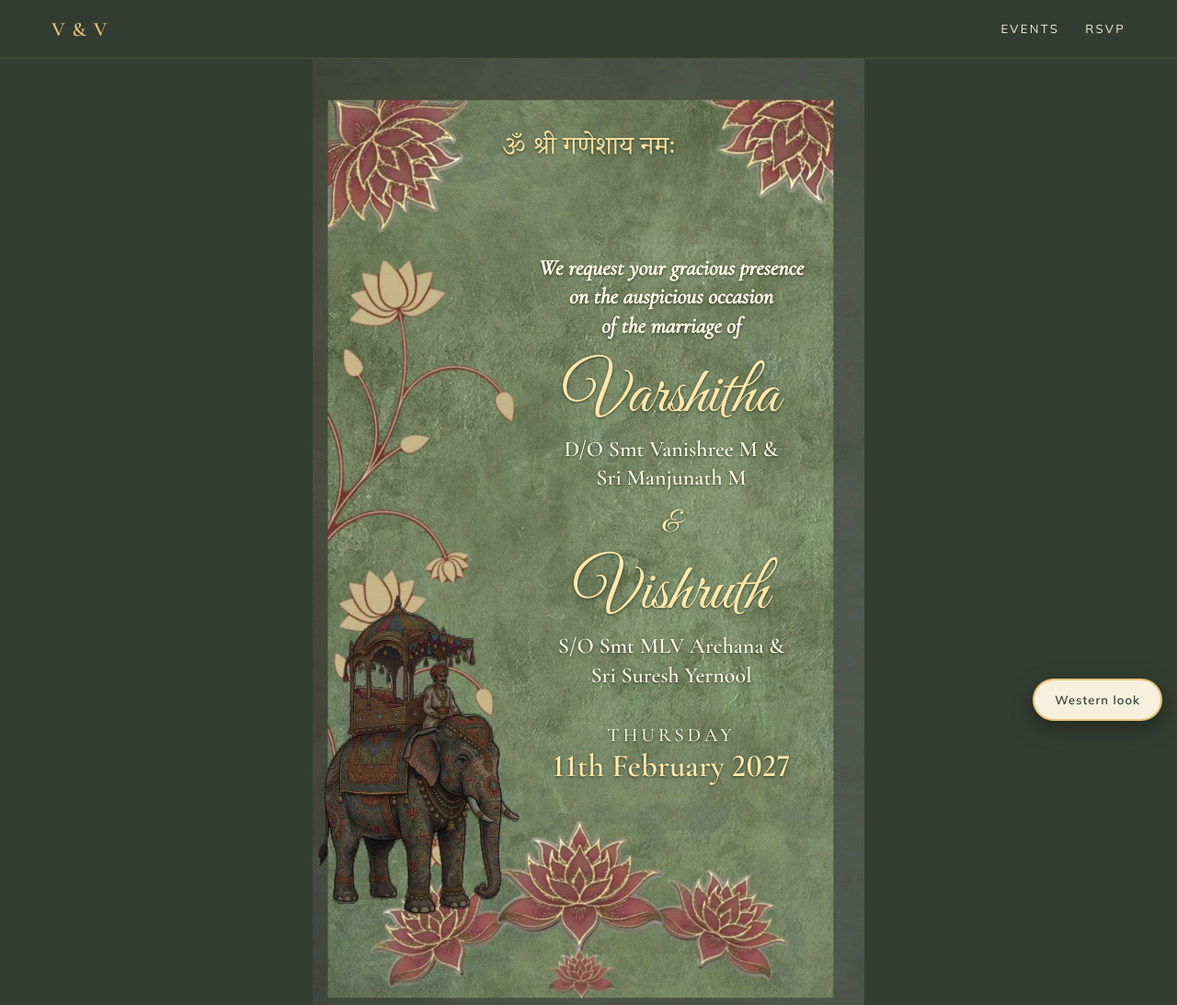
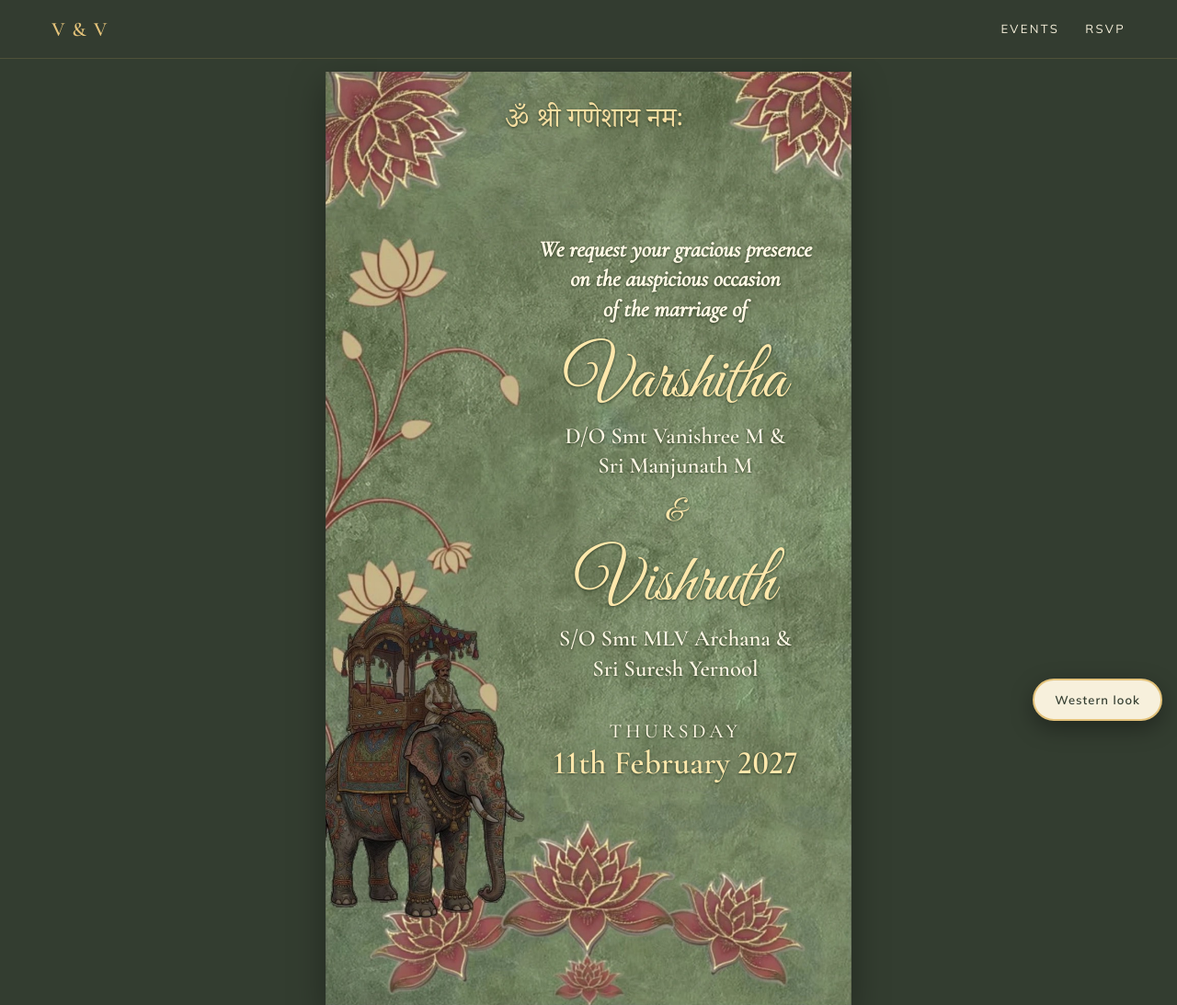
Before and after one commit to varshithamanasa/varshitha-vishruth, a plain HTML site: page index.html in a window 1280 px wide. Shown: the top 1093 px of the page at 92% size. Drawn offline with nearby package versions, Linux system fonts and the light colour scheme.

Commit message:
Trim the uneven frame from the invitation
Co-Authored-By: Claude Sonnet 5.5 <noreply@anthropic.com>

```diff
--- a/index.html
+++ b/index.html
@@ -10,8 +10,8 @@
   <link rel="preconnect" href="https://fonts.googleapis.com">
   <link rel="preconnect" href="https://fonts.gstatic.com" crossorigin>
   <link href="https://fonts.googleapis.com/css2?family=Cormorant+Garamond:ital,wght@0,500;0,600;1,500&family=Great+Vibes&family=Mulish:wght@400;600&family=Noto+Serif+Devanagari:wght@500&display=swap" rel="stylesheet">
-  <link rel="stylesheet" href="style.css?v=22">
-  <link rel="stylesheet" href="traditional.css?v=22">
+  <link rel="stylesheet" href="style.css?v=23">
+  <link rel="stylesheet" href="traditional.css?v=23">
 </head>
 <body class="traditional">
 
@@ -114,7 +114,7 @@
 
 <button type="button" class="switch" id="theme-switch">Western look</button>
 
-<script src="config.js?v=22"></script>
-<script src="script.js?v=22"></script>
+<script src="config.js?v=23"></script>
+<script src="script.js?v=23"></script>
 </body>
 </html>
--- a/traditional.css
+++ b/traditional.css
@@ -10,22 +10,22 @@ body:not(.traditional) .trad-only, body.traditional .west-only { display: none !
 body.traditional { --night: #333d30; --plum: #46533f; --wine: #7d2e34; --gold: #e3c27a; --gold-deep: #8a661f; --ivory: #f7f0dc; --ink: #33291f; background: var(--night); }
 body.traditional nav { background: rgba(51, 61, 48, .96); }
 
-.invite-card { max-width: 600px; margin: 0 auto; padding: 64px 0 36px; text-align: center; }
-.template { position: relative; aspect-ratio: 1125 / 2000; container-type: inline-size; background: url("images/invite-template.jpg") center / cover;
+.invite-card { max-width: 600px; margin: 0 auto; padding: 78px 14px 36px; text-align: center; }
+.template { position: relative; aspect-ratio: 1031 / 1830; container-type: inline-size; background: url("images/invite-art.jpg") center / cover; box-shadow: 0 14px 36px rgba(0, 0, 0, .35);
   color: #fff8e4; text-shadow: 0 1px 3px rgba(24, 36, 18, .75); font-variant-numeric: lining-nums; }
 
 /* top line sits between the two corner lotuses */
-.invite-top { position: absolute; top: 13cqw; left: 20cqw; width: 60cqw; white-space: nowrap; }
-.om { font: 500 4.8cqw/1.5 "Noto Serif Devanagari", serif; color: #f6dfa2; }
+.invite-top { position: absolute; top: 6cqw; left: 18.5cqw; width: 65cqw; white-space: nowrap; }
+.om { font: 500 5.18cqw/1.5 "Noto Serif Devanagari", serif; color: #f6dfa2; }
 
 /* the rest keeps to the open side, clear of the stems, elephant and lower lotuses */
-.invite-words { position: absolute; top: 30cqw; height: 107cqw; left: 36cqw; right: 6cqw; display: flex; flex-direction: column; justify-content: center; gap: 3.2cqw;
-  font: 600 4cqw/1.32 "Cormorant Garamond", Georgia, serif; font-variant-numeric: lining-nums; }
+.invite-words { position: absolute; top: 24.5cqw; height: 117cqw; left: 36cqw; right: 3cqw; display: flex; flex-direction: column; justify-content: center; gap: 3.46cqw;
+  font: 600 4.32cqw/1.32 "Cormorant Garamond", Georgia, serif; font-variant-numeric: lining-nums; }
 .request { font-style: italic; padding: 0 2cqw; }
-.invite-words h1, .invite-words h2 { font: 400 12cqw/1.15 "Great Vibes", cursive; color: #ffe8ac; margin: 0; white-space: nowrap; }
-.invite-words .amp { font: 400 5.5cqw/.9 "Great Vibes", cursive; color: #ffe8ac; }
-.date { text-transform: uppercase; letter-spacing: .18em; font-size: 3.5cqw; margin-top: 3cqw; }
-.date strong { display: block; text-transform: none; letter-spacing: 0; font-size: 5.8cqw; color: #ffe8ac; font-variant-numeric: lining-nums; }
+.invite-words h1, .invite-words h2 { font: 400 12.96cqw/1.15 "Great Vibes", cursive; color: #ffe8ac; margin: 0; white-space: nowrap; }
+.invite-words .amp { font: 400 5.94cqw/.9 "Great Vibes", cursive; color: #ffe8ac; }
+.date { text-transform: uppercase; letter-spacing: .18em; font-size: 3.78cqw; margin-top: 3.24cqw; }
+.date strong { display: block; text-transform: none; letter-spacing: 0; font-size: 6.26cqw; color: #ffe8ac; font-variant-numeric: lining-nums; }
 
 .invite-card .button { margin-top: 28px; }
 body.traditional .button { background: var(--wine); color: #fff3cd; border: 1px solid var(--gold); }
```
Also changed, not shown: images/invite-art.jpg (added), images/invite-template.jpg (deleted).
